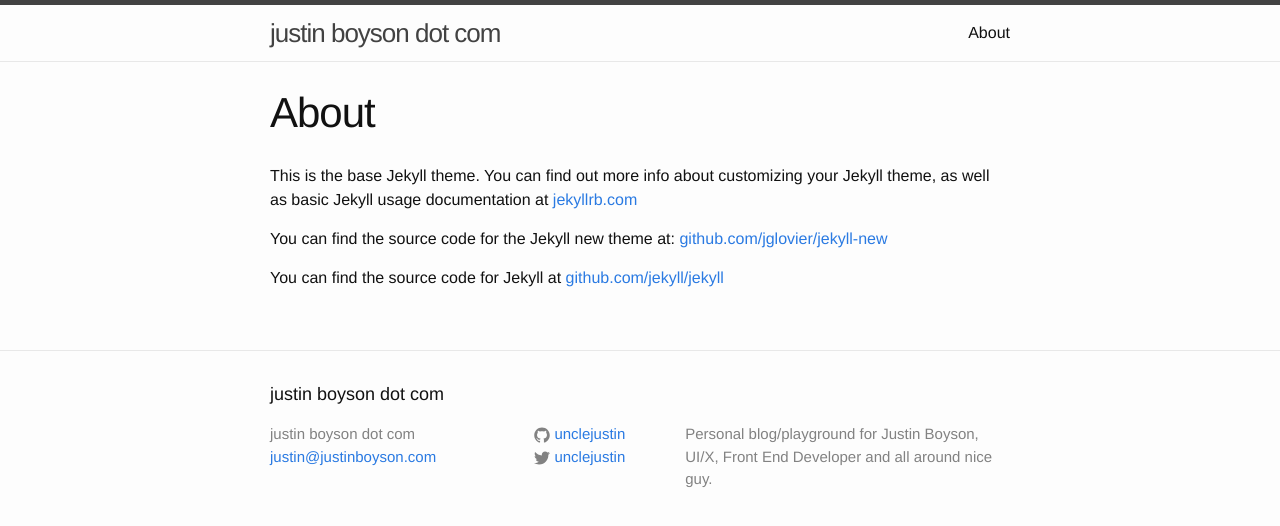
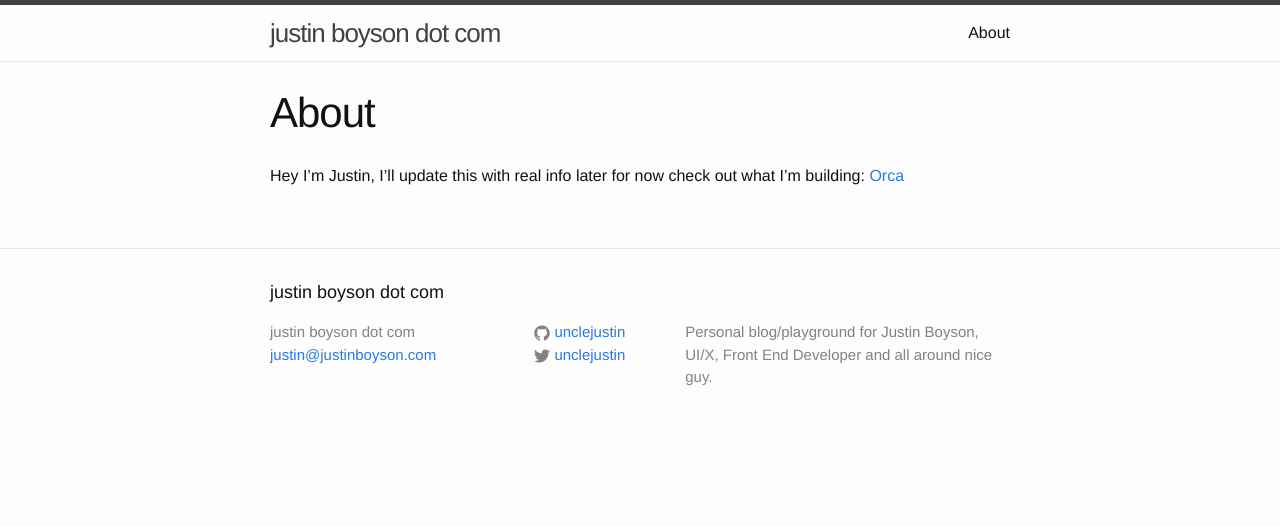
Before and after one commit to unclejustin/unclejustin.github.io, a Jekyll site: the page built from about.md, in a window 1280 px wide. Shown: the top 526 px of the page. Built offline with Jekyll 4.4.1, drawn with Linux system fonts in a browser that asks for light colours.

Commit message:
Update about page.

```diff
--- a/about.md
+++ b/about.md
@@ -4,8 +4,4 @@ title: About
 permalink: /about/
 ---
 
-This is the base Jekyll theme. You can find out more info about customizing your Jekyll theme, as well as basic Jekyll usage documentation at [jekyllrb.com](http://jekyllrb.com/)
-
-You can find the source code for the Jekyll new theme at: [github.com/jglovier/jekyll-new](https://github.com/jglovier/jekyll-new)
-
-You can find the source code for Jekyll at [github.com/jekyll/jekyll](https://github.com/jekyll/jekyll)
+Hey I'm Justin, I'll update this with real info later for now check out what I'm building: [Orca](http://www.orcaconfig.com)
```
